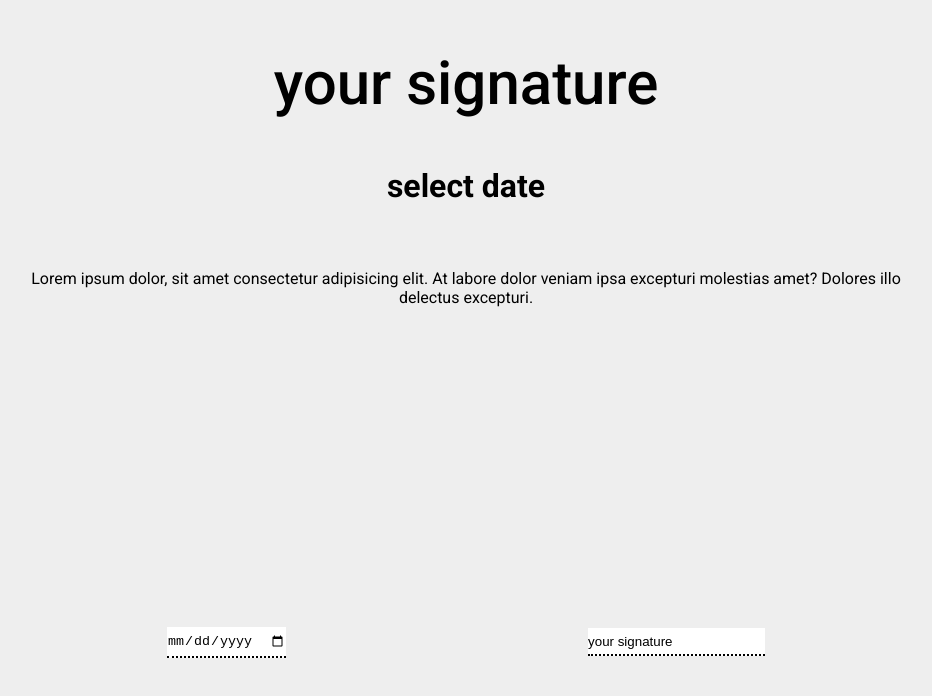
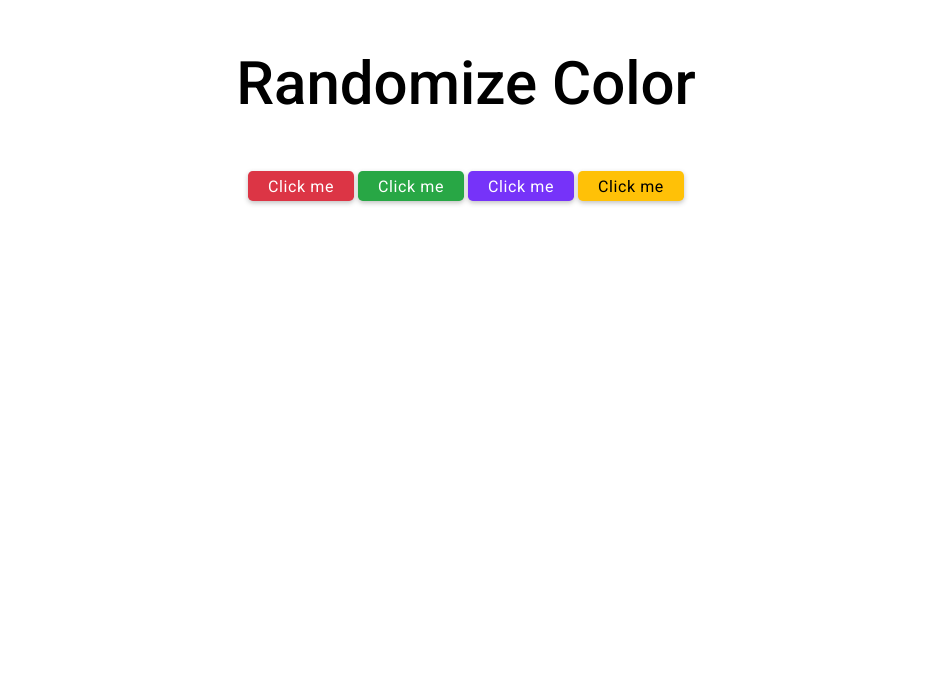
Before and after one commit to mariamnozadze/building-react-projects, a React (Create React App) app: page / in a window 1280 px wide. Shown: the top 696 px of the page, without its empty margins (174-1106 px from the left). Built offline with nearby package versions, Linux system fonts and the light colour scheme.

Commit message:
- randomize color app

```diff
--- a/src/App.js
+++ b/src/App.js
@@ -1,10 +1,12 @@
 import React from "react";
 import "./App.css"
-import Esignature from "./projects/01-e-signature-app/Esignature";
+import RandomizeColor from "./projects/02-ramdomize-colors/RandomizeColor";
+// import Esignature from "./projects/01-e-signature-app/Esignature";
 
 function App() {
   return <div className="App">
-    <Esignature />
+    {/* <Esignature /> */}
+    <RandomizeColor />
   </div>;
 }
 
--- /dev/null
+++ b/src/projects/02-ramdomize-colors/RandomizeColor.jsx
@@ -0,0 +1,41 @@
+import React from "react";
+import Title from "../components/Title";
+
+const RandomizeColor = () => {
+
+  const handleSecClick = (e) => {
+    console.log(getRandomColor());
+    let body = document.querySelector("body");
+    body.style.background = getRandomColor()
+  };
+
+  function getRandomColor() {
+    let letters = "0123456789ABCDEF";
+    let color = "#";
+
+    for (let i = 0; i < 6; i++) {
+      color += letters[Math.floor(Math.random() * 16)];
+    }
+    return color;
+  }
+
+  return (
+    <div className="container m-auto text-center">
+      <Title text={"Randomize Color"} classes={"mb-4"} />
+      <button className="btn btn-danger" onClick={handleSecClick}>
+        Click me
+      </button>
+      <button className="btn btn-success" onClick={handleSecClick}>
+        Click me
+      </button>
+      <button className="btn btn-primary" onClick={handleSecClick}>
+        Click me
+      </button>
+      <button className="btn btn-warning" onClick={handleSecClick}>
+        Click me
+      </button>
+    </div>
+  );
+};
+
+export default RandomizeColor;
--- a/src/projects/components/Title.jsx
+++ b/src/projects/components/Title.jsx
@@ -1,7 +1,9 @@
-import React from 'react'
+import React from "react";
 
-export default function Title({classes, text}) {
+export default function Title({ classes, text }) {
   return (
-    <h1 className={!classes ? 'title text-center' : classes}>{!text ? "Title" : text}</h1>
-  )
+    <h1 className={!classes ? "title" : classes && "title  text-center"}>
+      {!text ? "Title" : text}
+    </h1>
+  );
 }
```
